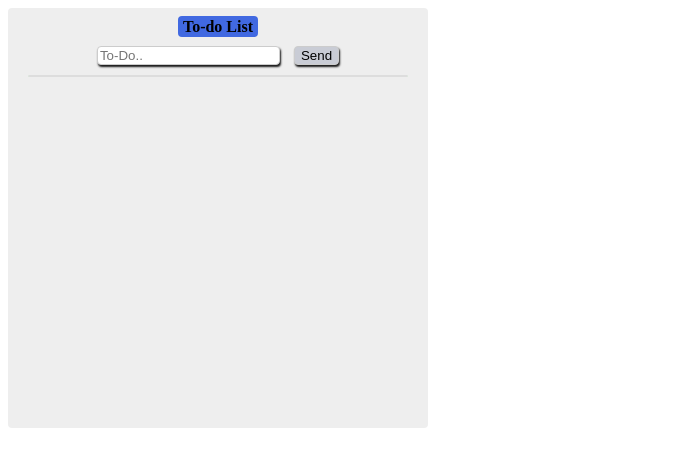
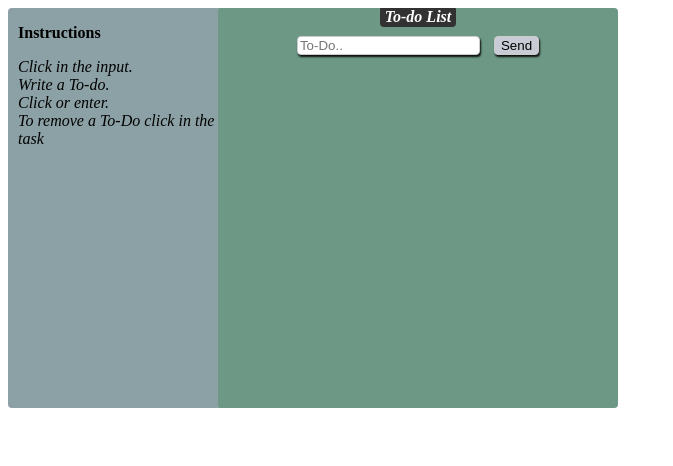
Before and after one commit to brandonngz/To-Do-List-JS, a plain HTML site: page JS/TO-DO LIST/index.html in a window 1280 px wide. Shown: the whole page, without its empty margins (0-673 px from the left). Drawn offline with Linux system fonts and the light colour scheme.

Commit message:
functionality

```diff
--- a/JS/TO-DO LIST/index.html
+++ b/JS/TO-DO LIST/index.html
@@ -10,8 +10,21 @@
   <body>
 
     <div class="container">
+      <div class="rules">
+        <p>Instructions</p>
+        <ul>
+          <li>Click in the input.</li>
+          <li>Write a To-do.</li>
+          <li>Click or enter.</li>
+          <li>To remove a To-Do click in the task</li>
+        </ul>
+      </div>
+      <div class="form">
+
         <form id="todo-form" action="">
           <label for="">To-do List</label><br/>
+
+
             <input type="text" id="todo" placeholder="To-Do..">
             <input type="submit" value="Send">
         </form>
@@ -20,6 +33,8 @@
         </ul>
       </div>
 
+    </div>
+
   </body>
   <script src="main.js"></script>
 </html>
--- a/JS/TO-DO LIST/main.js
+++ b/JS/TO-DO LIST/main.js
@@ -3,7 +3,7 @@ const todos = JSON.parse(localStorage.getItem('todos'))  || [];
 
 const render = () => {
     const listaTodo = document.getElementById('todo-list');
-    const todosTemplate = todos.map( t => '<li>'  + t + '</li>');//Agrega datos al array todos como <li> </li> entre medio esta nuestro dato del array
+    const todosTemplate = todos.map( (current, index) => '<li>' +'Task# '+index + ' ' +current + '</li>');//Agrega datos al array todos como <li> </li> entre medio esta nuestro dato del array
     listaTodo.innerHTML = todosTemplate.join('');
     const elementos = document.querySelectorAll('#todo-list li');//buscar mediante un id todos los elementos que se encuentren dentro de #todo-list
     elementos.forEach((elemento, i) => {//iterar elementos
--- a/JS/TO-DO LIST/styles.css
+++ b/JS/TO-DO LIST/styles.css
@@ -1,22 +1,62 @@
 .container{
     background-color: #eee;
-    width: 400px;
+    width: 610px;
     height: 400px;
-    text-align: center;
     overflow: auto;
     border-radius: 4px;
     -webkit-border-radius: 4px;
     -moz-border-radius: 4px;
     -ms-border-radius: 4px;
     -o-border-radius: 4px;
-    padding: 10px;
+
+    position: relative;
+}
+.rules {
+    position: absolute;
+    left: auto;
+    width: 200px;
+    height: 400px;
+    background-color: #8CA1A5;
+    padding-left:  10px;
 
 }
 
-ul{
+.form {
+    position: absolute;
+    left: 210px;
+    width: 400px;
+    height: 400px;
+    background-color: #6D9886;
+    text-align: center;
+    font-weight: bold;
+    font-style: italic;
+    border-radius: 1px;
+    -webkit-border-radius: 1px;
+    -moz-border-radius: 1px;
+    -ms-border-radius: 1px;
+    -o-border-radius: 1px;
+}
+.form ul{
     margin: 10px;
-    background-color: palegreen;
-    border: solid 1px #ddd;
+    background-color: #0D7377;
+    border-radius: 3px;
+    -webkit-border-radius: 3px;
+    -moz-border-radius: 3px;
+    -ms-border-radius: 3px;
+    -o-border-radius: 3px;
+    padding-left: 0px;
+}
+.form ul li {
+    list-style-type: none;
+    text-align: left;
+    padding-left: 10px;
+}
+.hola{
+    color: sandybrown;
+}
+
+
+.rules ul{
     border-radius: 4px;
     -webkit-border-radius: 4px;
     -moz-border-radius: 4px;
@@ -24,15 +64,18 @@ ul{
     -o-border-radius: 4px;
     padding-left: 0px;
 }
-ul li {
+.rules ul li {
     list-style-type: none;
-
+    font-style: italic;
 }
-
+.rules p {
+    font-weight: bold;
+}
 label {
     margin-top: 10px;
     font-weight: bold;
-    background-color: royalblue;
+    background-color: #323232;
+    color: white;
     padding: 2px 5px;
     border-radius: 4px;
     -webkit-border-radius: 4px;
```
Lines whose indentation alone changed are shown as unchanged.
